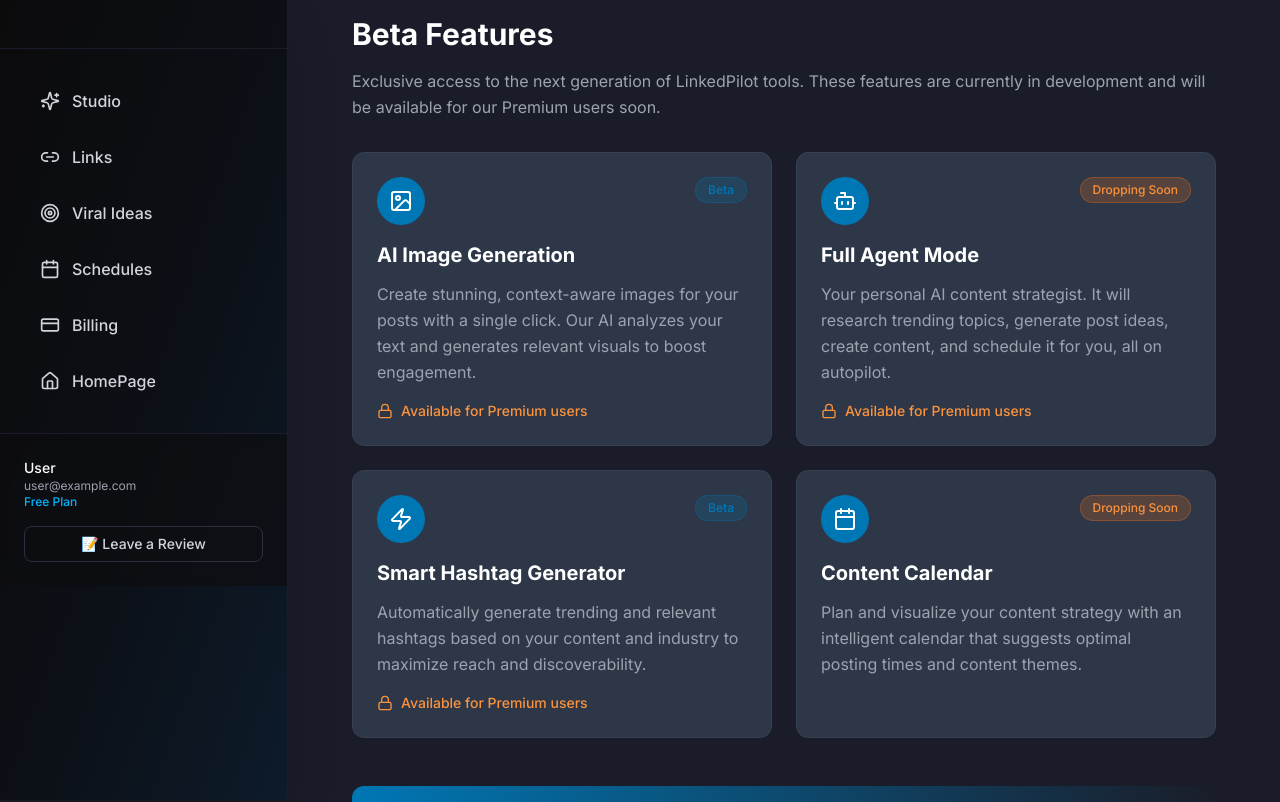
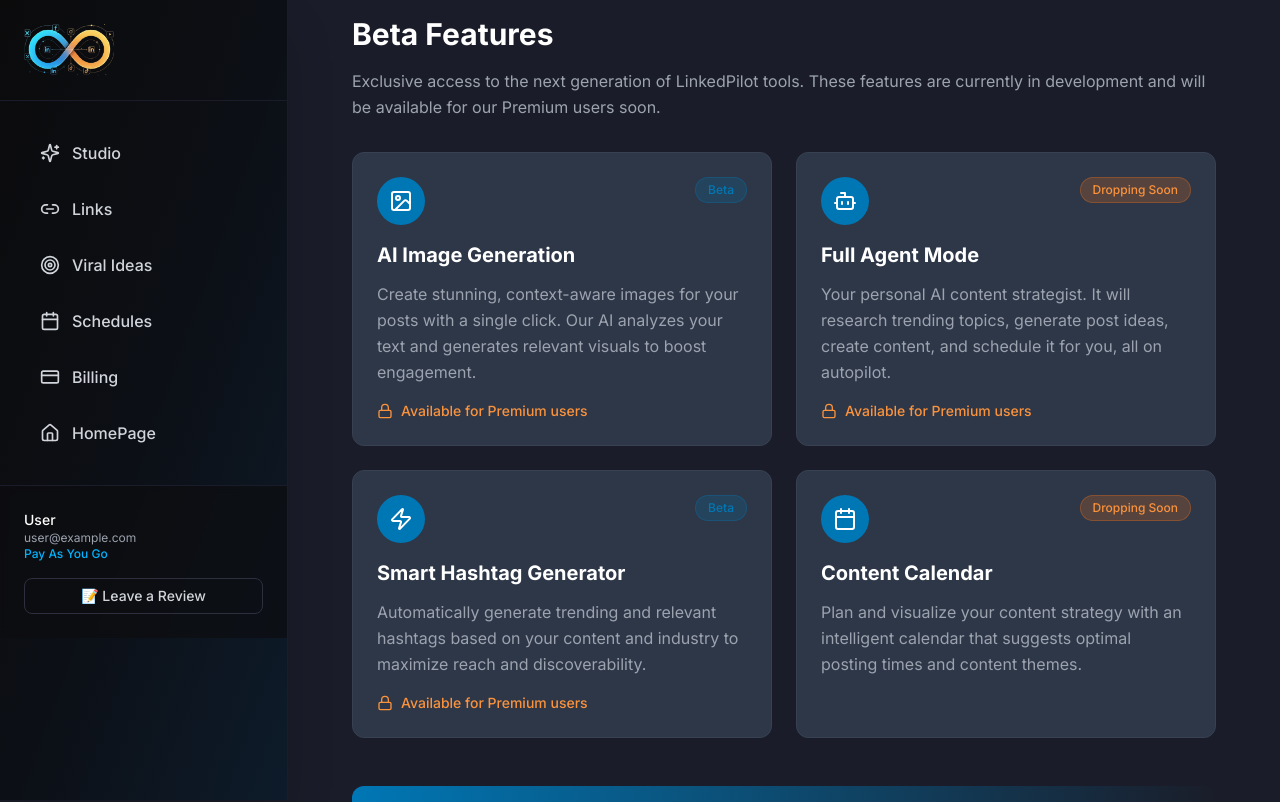
Before and after one commit to Montech-stack/LinkedPilot, a Next.js app: page /beta in a window 1280 px wide. Shown: the top 802 px of the page. Built offline with nearby package versions, Linux system fonts and the light colour scheme; no server answers.

Commit message:
sidebar update

```diff
--- a/components/Sidebar.tsx
+++ b/components/Sidebar.tsx
@@ -1,12 +1,14 @@
 "use client"
 
 import { motion, AnimatePresence } from "framer-motion"
-import { Link2 , HomeIcon, Sparkles, Target, Calendar, CreditCard, Settings, X, Home } from "lucide-react"
+import { Link2, HomeIcon, Sparkles, Target, Calendar, CreditCard, Settings, X, Home } from "lucide-react"
 import Link from "next/link"
 import { usePathname } from "next/navigation"
 import { Button } from "@/components/ui/button"
 import ProfileDropdown from "@/components/ProfileDropdown"
 import Image from "next/image"
+import { useSession } from "next-auth/react"
+import { useBillingStore, SUBSCRIPTION_PLANS } from "@/lib/billing-store"
 
 const navigationItems = [
   { icon: Sparkles, label: "Studio", href: "/dashboard" },
@@ -24,6 +26,14 @@ interface SidebarProps {
 
 export default function Sidebar({ isOpen, onClose }: SidebarProps) {
   const pathname = usePathname()
+
+  // Get user from NextAuth
+  const { data: session } = useSession()
+  const user = session?.user
+
+  // Get billing info
+  const { currentPlan } = useBillingStore()
+  const planData = SUBSCRIPTION_PLANS.find(p => p.id === currentPlan)
 
   return (
     <>
@@ -50,6 +60,15 @@ export default function Sidebar({ isOpen, onClose }: SidebarProps) {
           >
             {/* Header */}
             <div className="flex items-center justify-between p-4 sm:p-6 border-b border-[#1a1d29]">
+              <Link href="/" className="flex items-center">
+                <Image
+                  src="/Linked Logo.png"
+                  alt="Linked Logo"
+                  width={90}
+                  height={40}
+                  className="object-contain"
+                />
+              </Link>
 
               <Button
                 variant="ghost"
@@ -62,7 +81,7 @@ export default function Sidebar({ isOpen, onClose }: SidebarProps) {
             </div>
 
             {/* Nav */}
-            <nav className="flex-1 p-4 sm:p-6">
+            <nav className="flex-1 p-4 sm:p-6 overflow-y-auto">
               <div className="space-y-2">
                 {navigationItems.map((item) => {
                   const isActive = pathname === item.href
@@ -95,14 +114,21 @@ export default function Sidebar({ isOpen, onClose }: SidebarProps) {
               <div className="flex items-center gap-3 mb-4">
                 <ProfileDropdown />
                 <div className="flex-1 min-w-0">
-                  <div className="font-medium text-white text-sm truncate">User</div>
-                  <div className="text-xs text-gray-400 truncate">user@example.com</div>
-                  <div className="text-xs text-[#00b4ff] font-medium">Free Plan</div>
+                  <div className="font-medium text-white text-sm truncate">
+                    {user?.name || "User"}
+                  </div>
+                  <div className="text-xs text-gray-400 truncate">
+                    {user?.email || "user@example.com"}
+                  </div>
+                  <div className="text-xs text-[#00b4ff] font-medium">
+                    {planData?.name || "Free Plan"}
+                  </div>
                 </div>
               </div>
               <Button
                 variant="outline"
                 size="sm"
+                onClick={() => window.open("https://www.trustpilot.com", "_blank")}
                 className="w-full border-[#2d2f3e] text-gray-300 hover:bg-gradient-to-r hover:from-[#00b4ff] hover:to-[#ffb347] hover:text-white transition-all"
               >
                 📝 Leave a Review
```
